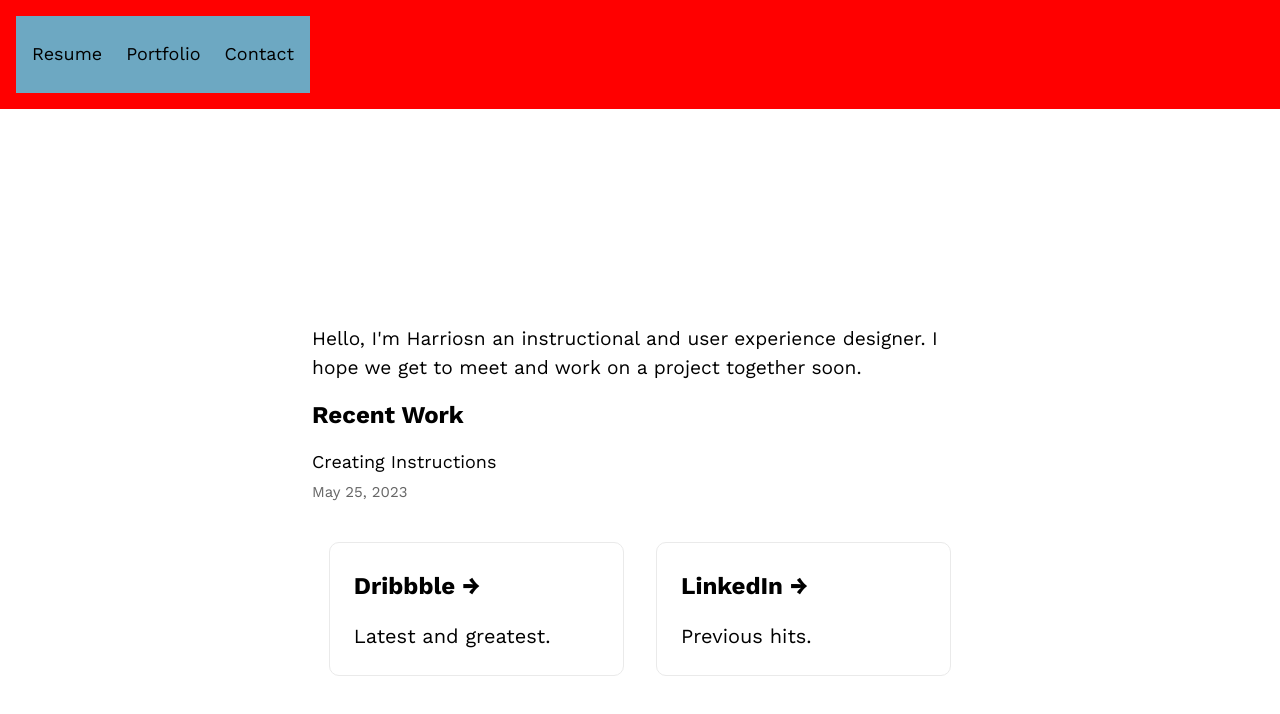
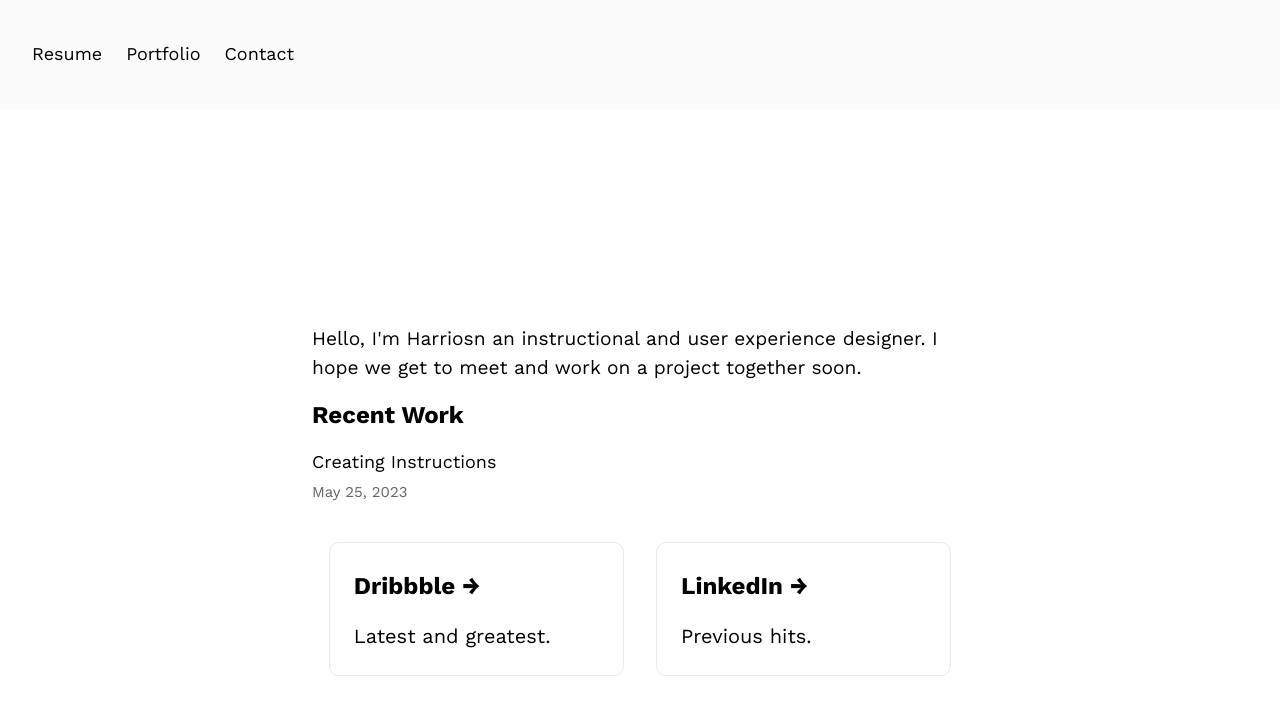
Before and after one commit to hgiven/subday, a Next.js app: page / in a window 1280 px wide. Shown: the top 714 px of the page. Built offline with nearby package versions, Linux system fonts and the light colour scheme.

Commit message:
Update global.css

```diff
--- a/styles/global.css
+++ b/styles/global.css
@@ -49,7 +49,7 @@ nav{
   padding: 16px;
   justify-content: space-between;
   align-items: center;
-  background-color: #ff0000;
+  background-color: #fbfbfb;
 }
 .nav__menu-bar{
   display: flex;
@@ -74,7 +74,7 @@ nav{
   padding: 24px 16px;
   transition: all 0.2s;
   min-height: calc(100vh - 60px);
-  background-color: #6da8c2;
+  background-color: #fbfbfb;
 }
 .nav__menu-list.active{
   right: 0;
```
